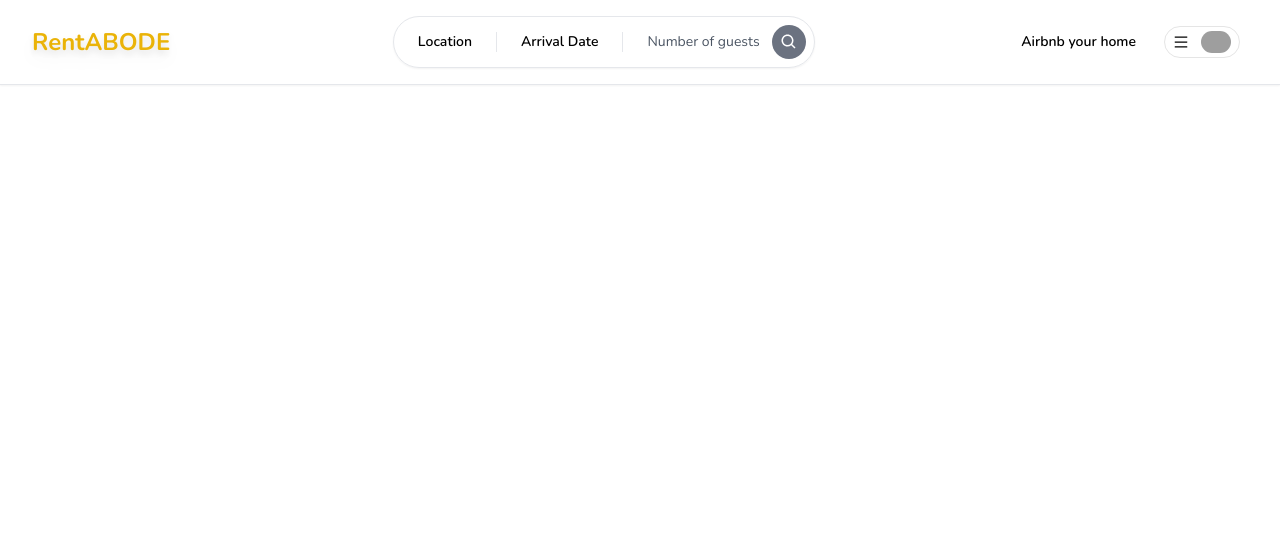
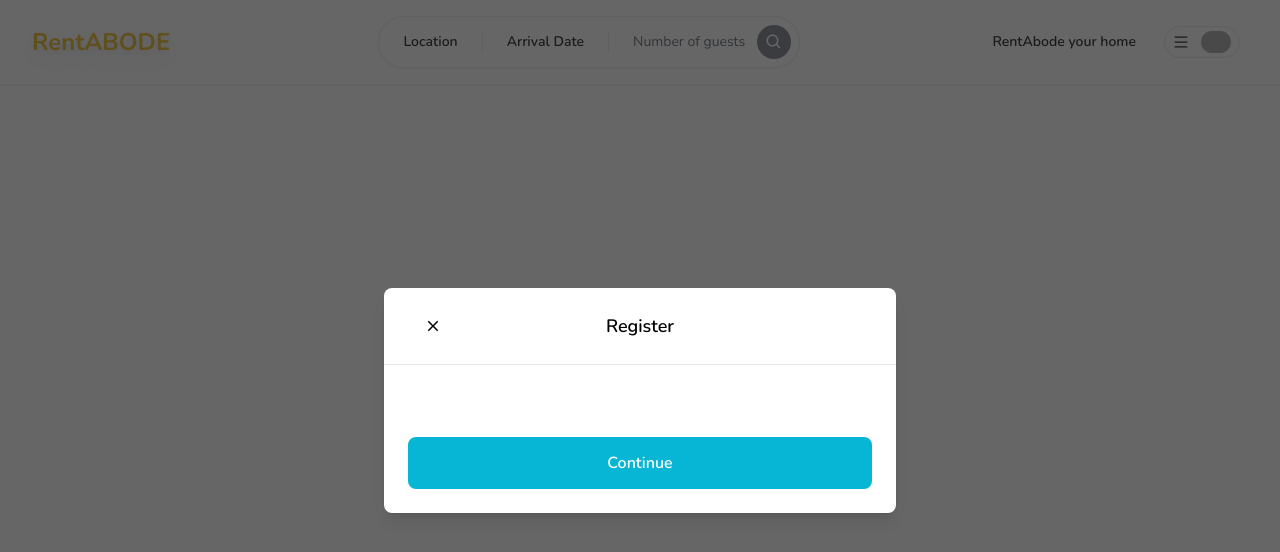
Before and after one commit to AzizulTareq/rent-abode, a Next.js app: page / in a window 1280 px wide. Shown: the top 552 px of the page. Built offline with nearby package versions, Linux system fonts and the light colour scheme; grey boxes are pictures that could not be loaded.

Commit message:
modal and registerModel completed

```diff
--- /dev/null
+++ b/app/components/Button.tsx
@@ -0,0 +1,58 @@
+"use client";
+
+import { IconType } from "react-icons";
+
+interface ButtonProps {
+  label: string;
+  onClick: (e: React.MouseEvent<HTMLButtonElement>) => void;
+  disabled?: boolean;
+  outline?: boolean;
+  small?: boolean;
+  icon?: IconType;
+}
+
+const Button: React.FC<ButtonProps> = ({
+  label,
+  onClick,
+  disabled,
+  outline,
+  small,
+  icon: Icon,
+}) => {
+  return (
+    <button
+      disabled={disabled}
+      onClick={onClick}
+      className={`
+        relative
+        disabled:opacity-70
+        disabled:cursor-not-allowed
+        rounded-lg
+        hover:opacity-80
+        transition
+        w-full
+        ${outline ? "bg-white" : "bg-cyan-500"}
+        ${outline ? "border-black" : "border-cyan-500"}
+        ${outline ? "text-black" : "text-white"}
+        ${small ? "text-sm" : "text-md"}
+        ${small ? "py-1" : "py-3"}
+        ${small ? "font-light" : "font-semibold"}
+        ${small ? "border-[1px]" : "border-2"}
+      `}
+    >
+      {Icon && (
+        <Icon
+          size={24}
+          className="
+            absolute
+            left-4
+            top-3
+          "
+        />
+      )}
+      {label}
+    </button>
+  );
+};
+
+export default Button;
--- /dev/null
+++ b/app/components/modals/Modal.tsx
@@ -0,0 +1,192 @@
+'use client';
+
+import { useCallback, useEffect, useState } from "react";
+import { IoMdClose } from "react-icons/io";
+
+import Button from "../Button";
+
+interface ModalProps {
+  isOpen?: boolean;
+  onClose: () => void;
+  onSubmit: () => void;
+  title?: string;
+  body?: React.ReactElement;
+  footer?: React.ReactElement;
+  actionLabel: string;
+  disabled?: boolean;
+  secondaryAction?: () => void;
+  secondaryActionLabel?: string;
+}
+
+const Modal: React.FC<ModalProps> = ({
+  isOpen,
+  onClose,
+  onSubmit,
+  title,
+  body,
+  actionLabel,
+  footer,
+  disabled,
+  secondaryAction,
+  secondaryActionLabel
+}) => {
+  const [showModal, setShowModal] = useState(isOpen);
+
+  useEffect(() => {
+    setShowModal(isOpen);
+  }, [isOpen]);
+
+  const handleClose = useCallback(() => {
+    if (disabled) {
+      return;
+    }
+
+    setShowModal(false);
+    setTimeout(() => {
+      onClose();
+    }, 300)
+  }, [onClose, disabled]);
+
+  const handleSubmit = useCallback(() => {
+    if (disabled) {
+      return;
+    }
+
+    onSubmit();
+  }, [onSubmit, disabled]);
+
+  const handleSecondaryAction = useCallback(() => {
+    if (disabled || !secondaryAction) {
+      return;
+    }
+
+    secondaryAction();
+  }, [secondaryAction, disabled]);
+
+  if (!isOpen) {
+    return null;
+  }
+
+  return (
+    <>
+      <div
+        className="
+          justify-center
+          items-center
+          flex
+          overflow-x-hidden
+          overflow-y-auto
+          fixed
+          inset-0
+          z-50
+          outline-none
+          focus:outline-none
+          bg-neutral-800/70
+        "
+      >
+        <div className="
+          relative
+          w-full
+          md:w-4/6
+          lg:w-3/6
+          xl:w-2/5
+          my-6
+          mx-auto
+          h-full
+          lg:h-auto
+          md:h-auto
+          "
+        >
+          {/*content*/}
+          <div className={`
+            translate
+            duration-300
+            h-full
+            ${showModal ? 'translate-y-0' : 'translate-y-full'}
+            ${showModal ? 'opacity-100' : 'opacity-0'}
+          `}>
+            <div className="
+              translate
+              h-full
+              lg:h-auto
+              md:h-auto
+              border-0
+              rounded-lg
+              shadow-lg
+              relative
+              flex
+              flex-col
+              w-full
+              bg-white
+              outline-none
+              focus:outline-none
+            "
+            >
+              {/*header*/}
+              <div className="
+                flex
+                items-center
+                p-6
+                rounded-t
+                justify-center
+                relative
+                border-b-[1px]
+                "
+              >
+                <button
+                  className="
+                    p-1
+                    border-0
+                    hover:opacity-70
+                    transition
+                    absolute
+                    left-9
+                  "
+                  onClick={handleClose}
+                >
+                  <IoMdClose size={18} />
+                </button>
+                <div className="text-lg font-semibold">
+                  {title}
+                </div>
+              </div>
+              {/*body*/}
+              <div className="relative p-6 flex-auto">
+                {body}
+              </div>
+              {/*footer*/}
+              <div className="flex flex-col gap-2 p-6">
+                <div
+                  className="
+                    flex
+                    flex-row
+                    items-center
+                    gap-4
+                    w-full
+                  "
+                >
+                  {secondaryAction && secondaryActionLabel && (
+                    <Button
+                      disabled={disabled}
+                      label={secondaryActionLabel}
+                      onClick={handleSecondaryAction}
+                      outline
+                    />
+                  )}
+                  <Button
+                    disabled={disabled}
+                    label={actionLabel}
+                    onClick={handleSubmit}
+                  />
+                </div>
+                {footer}
+              </div>
+            </div>
+          </div>
+        </div>
+      </div>
+    </>
+  );
+}
+
+export default Modal;
--- /dev/null
+++ b/app/components/modals/RegisterModal.tsx
@@ -0,0 +1,54 @@
+"use client";
+import axios from "axios";
+import { AiFillGithub } from "react-icons/ai";
+import { FcGoogle } from "react-icons/fc";
+import { useCallback, useState } from "react";
+import { FieldValues, SubmitHandler, useForm } from "react-hook-form";
+import useRegisterModal from "@/app/hooks/useRegisterModal";
+import Modal from "./Modal";
+
+const RegisterModal = () => {
+  const registerModal = useRegisterModal()
+  const [isLoading, setIsLoading] = useState(false)
+
+  const {
+    register,
+    handleSubmit,
+    formState: {
+      errors,
+    }
+  } = useForm<FieldValues>({
+    defaultValues: {
+      name: '',
+      email: '',
+      password: ''
+    }
+  })
+
+  const onSubmit: SubmitHandler<FieldValues> = (data) => {
+    setIsLoading(true);
+
+    axios.post('/api/register', data)
+      .then(() => {
+        registerModal.onClose()
+      })
+      .catch((error) => {
+        console.log(error)
+      })
+      .finally(() => {
+        setIsLoading(false)
+      })
+  }
+  return (
+    <Modal
+      disabled={isLoading}
+      isOpen={registerModal.isOpen}
+      title="Register"
+      actionLabel="Continue"
+      onClose={registerModal.onClose}
+      onSubmit={handleSubmit(onSubmit)}
+    />
+  )
+};
+
+export default RegisterModal;
--- a/app/components/navbar/UserMenu.tsx
+++ b/app/components/navbar/UserMenu.tsx
@@ -3,8 +3,10 @@
 import Avatar from "../Avatar";
 import { useCallback, useState } from "react";
 import MenuItem from "./MenuItem";
+import useRegisterModal from "@/app/hooks/useRegisterModal";
 
 const UserMenu = () => {
+  const registerModal = useRegisterModal()
   const [isOpen, setIsOpen] = useState(false);
 
   const toggleOpen = useCallback(() => {
@@ -17,7 +19,7 @@
           onClick={() => {}}
           className="hidden md:block text-sm font-semibold py-3 px-4 rounded-full hover:bg-neutral-100 transition cursor-pointer"
         >
-          Airbnb your home
+          RentAbode your home
         </div>
         <div
           onClick={toggleOpen}
@@ -34,7 +36,7 @@
           <div className="flex flex-col cursor-pointer">
             <>
               <MenuItem onClick={() => {}} label="Login" />
-              <MenuItem onClick={() => {}} label="Sign up" />
+              <MenuItem onClick={registerModal.onOpen} label="Sign up" />
             </>
           </div>
         </div>
--- /dev/null
+++ b/app/hooks/useRegisterModal.ts
@@ -0,0 +1,15 @@
+import { create } from "zustand";
+
+interface RegisterModalStore {
+  isOpen: boolean;
+  onOpen: () => void;
+  onClose: () => void;
+}
+
+const useRegisterModal = create<RegisterModalStore>((set) => ({
+  isOpen: true,
+  onOpen: () => set({ isOpen: true }),
+  onClose: () => set({ isOpen: false }),
+}));
+
+export default useRegisterModal;
--- a/app/layout.tsx
+++ b/app/layout.tsx
@@ -2,6 +2,8 @@
 import "./globals.css";
 import Navbar from "./components/navbar/Navbar";
 import ClientOnly from "./components/ClientOnly";
+import Modal from "./components/modals/Modal";
+import RegisterModal from "./components/modals/RegisterModal";
 
 export const metadata = {
   title: "Create Next App",
@@ -21,6 +23,7 @@
     <html lang="en">
       <body className={font.className}>
         <ClientOnly>
+          <RegisterModal />
           <Navbar />
         </ClientOnly>
         {children}
--- a/package.json
+++ b/package.json
@@ -13,14 +13,17 @@
     "@types/react": "18.0.33",
     "@types/react-dom": "18.0.11",
     "autoprefixer": "10.4.14",
+    "axios": "^1.4.0",
     "eslint": "8.37.0",
     "eslint-config-next": "13.3.0",
     "next": "13.3.0",
     "postcss": "8.4.21",
     "react": "18.2.0",
     "react-dom": "18.2.0",
+    "react-hook-form": "^7.45.0",
     "react-icons": "^4.8.0",
     "tailwindcss": "3.3.1",
-    "typescript": "5.0.4"
+    "typescript": "5.0.4",
+    "zustand": "^4.3.8"
   }
 }
```
Also changed, not shown: 1 other file (tests, documents, lock files or other folders).
